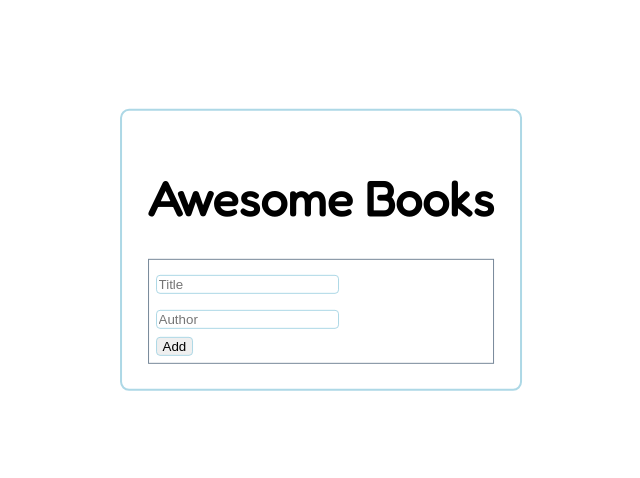
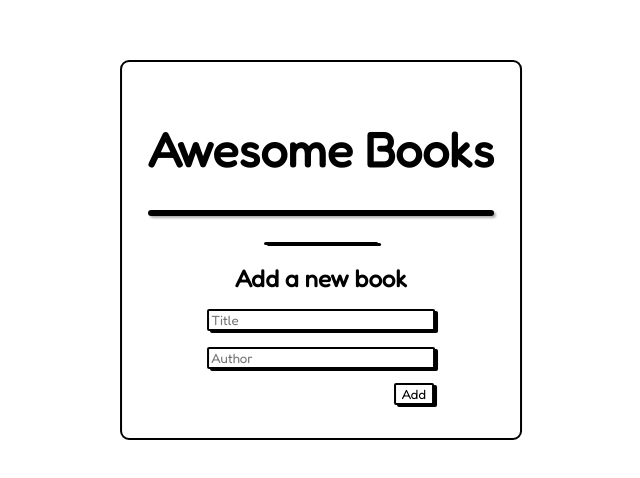
Before and after one commit to maenkhraisha/Awesome-book, a website: page index.html in a window 1280 px wide. Shown: the part 150-628 px from the top of the page, without its empty margins (319-959 px from the left). Drawn offline with Linux system fonts and the light colour scheme.

Commit message:
Update styling to match the template

```diff
--- a/index.html
+++ b/index.html
@@ -15,7 +15,12 @@
 
         </div>
 
+        <hr class="hr-main">
+
         <form class="book-form">
+
+            <p class="add-book"> Add a new book </p>
+
             <label for="title-input"></label>
             <input type="text" id="title-input" placeholder="Title" class="book-title">
 
--- a/javascript.js
+++ b/javascript.js
@@ -11,7 +11,6 @@ let elBookContainer;
 let elTitle;
 let elAuthor;
 let elRemoveBtn;
-let hirozantalLine;
 
 // === create elements === //
 function createElements() {
@@ -20,9 +19,7 @@ function createElements() {
   elTitle = document.createElement('p');
   elAuthor = document.createElement('p');
   elRemoveBtn = document.createElement('button');
-  elRemoveBtn.textContent = 'remove';
-  hirozantalLine = document.createElement('hr');
-  hirozantalLine.className = 'rounded';
+  elRemoveBtn.textContent = 'Remove';
 }
 
 // === append elements === //
@@ -33,7 +30,6 @@ function appendElements(book) {
   elAuthor.innerText = book.author;
   elBookContainer.appendChild(elAuthor);
   elBookContainer.appendChild(elRemoveBtn);
-  elBookContainer.appendChild(hirozantalLine);
 
   // === remove item from the list book === //
   elRemoveBtn.addEventListener('click', () => {
--- a/styles.css
+++ b/styles.css
@@ -14,7 +14,7 @@ body {
   width: fit-content;
   margin: auto;
   padding: 2%;
-  border: 2px solid lightblue;
+  border: 2px solid rgb(0, 0, 0);
   border-radius: 9px;
   font-family: 'Fredoka', sans-serif;
   font-size: 24px;
@@ -22,19 +22,74 @@ body {
 
 .book-form {
   display: flex;
-  align-items: flex-start;
   flex-direction: column;
-  border: 0.5px solid lightslategray;
   padding: 2%;
   gap: 0.5rem;
 }
 
 .book-form input {
-  border: 0.5px solid lightblue;
-  border-radius: 4px;
+  display: flex;
+  border: 2px solid rgb(0, 0, 0);
+  border-radius: 2px;
+  filter: drop-shadow(3px 2px 0 #000);
+  font-family: 'Fredoka', sans-serif;
+  justify-content: center;
+  margin: auto;
+  width: 66%;
 }
 
-hr.rounded {
-  border-top: 3px solid #bbb;
+.book-container button {
+  background-color: #fff;
+  font-family: 'Fredoka', sans-serif;
+  filter: drop-shadow(3px 2px 0 #000);
+  margin: 1%;
+  font-weight: 600;
+  height: 25%;
+  align-self: center;
+  margin-right: 3%;
+  font-size: 14px;
+}
+
+.book-container {
+  background-color: lightgray;
+  display: flex;
+  justify-content: space-between;
+  padding-left: 2%;
+  font-size: 18px;
+  font-family: 'Fredoka', sans-serif;
+  font-weight: 600;
+}
+
+.book-list {
+  display: flex;
+  flex-direction: column;
+  border: 3px solid #000;
+  filter: drop-shadow(2px 2px 1px #afafaf);
+  border-radius: 3px;
+}
+
+#add-btn {
+  position: relative;
+  right: 16%;
+  margin-right: 0;
+  background-color: #fff;
+  width: auto;
+  margin-top: 2%;
+  filter: drop-shadow(3px 2px 0 #000);
+}
+
+.hr-main {
+  margin-top: 7.5%;
+  border: 0;
+  height: 3px;
+  background-color: #000;
+  width: 33%;
   border-radius: 2px;
+  filter: drop-shadow(3.3px 1px 0.75px #000)
 }
+
+.add-book {
+  font-family: 'Fredoka', sans-serif;
+  margin: auto;
+  font-weight: 600;
+}
```
Also changed, not shown: README.md, images/demo.png (added).
